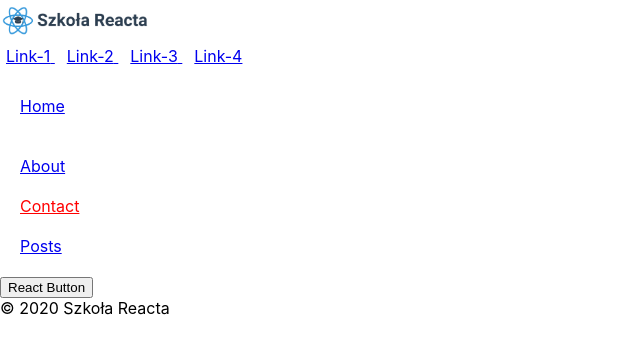
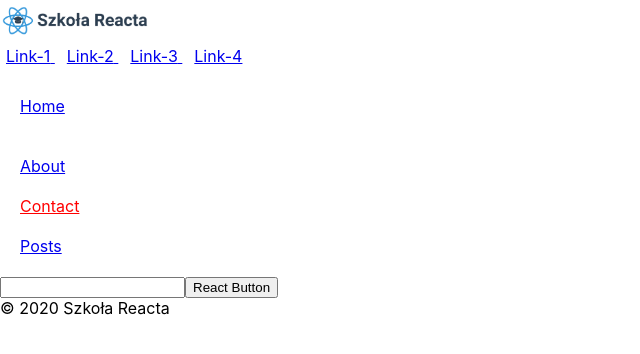
Before and after one commit to Edyta2801/Poligon-react-app, a React (Create React App) app: page / in a window 1280 px wide. Shown: the top 354 px of the page, without its empty margins (0-640 px from the left). Built offline with nearby package versions, Linux system fonts and the light colour scheme.

Commit message:
bind events in constructor

```diff
--- a/src/pages/Form.js
+++ b/src/pages/Form.js
@@ -17,6 +17,15 @@ import React from 'react';
 // }
 
 class Form extends React.Component {
+    state = {
+        name: ''
+    }
+
+    constructor(props) {
+        super(props);
+        this.handleChange = this.handleChange.bind(this);
+
+    }
 
     handleSubmit(event) {
         event.preventDefault();
@@ -25,10 +34,17 @@ class Form extends React.Component {
     handleClick() {
         console.log('React Button');
     }
+    handleChange(event) {
+        console.log('input value:', event.target.value);
+        this.setState({ name: event.target.value });
+        console.log('this', this);
+
+    }
 
     render() {
         return (
             <form onSubmit={this.handleSubmit}>
+                <input type='text' onChange={this.handleChange} />
                 <button onClick={this.handleClick}>React Button</button>
             </form>
         );
```
